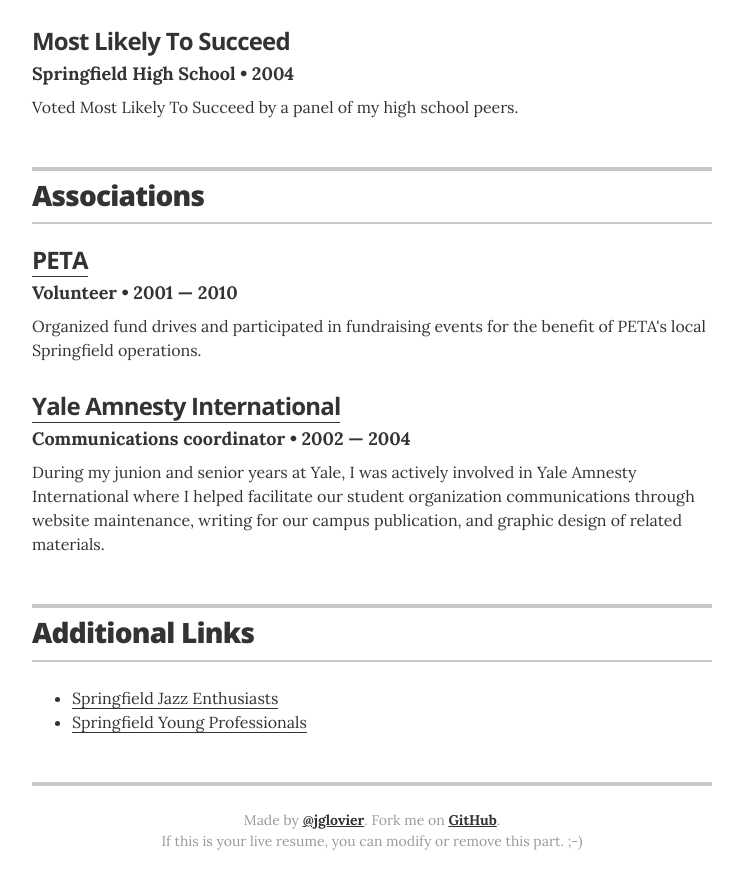
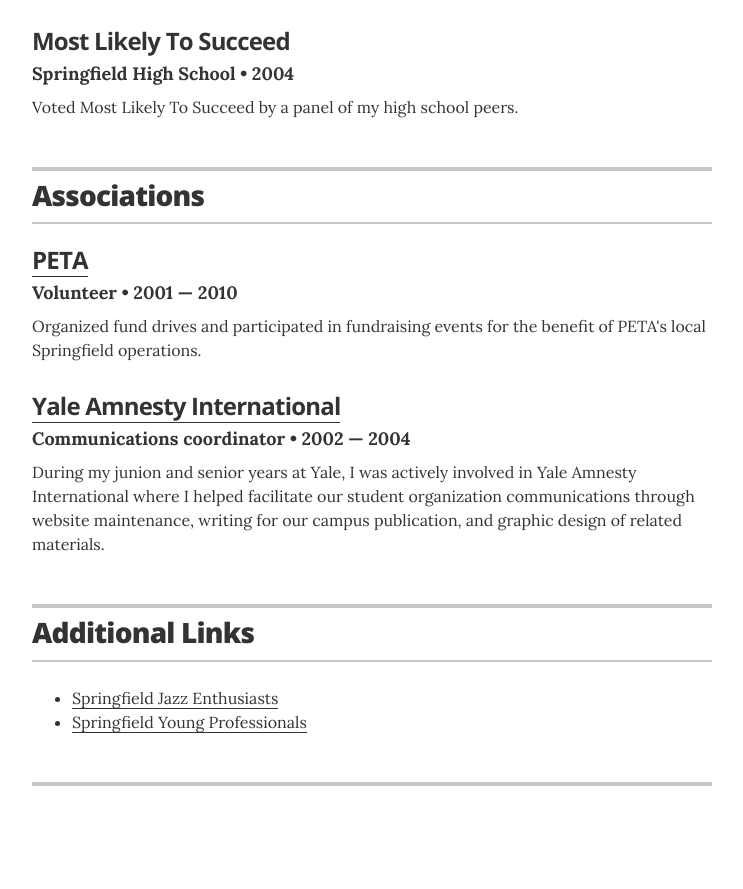
Before and after one commit to OceanicNomad/CV, a Jekyll site: the page built from index.html, in a window 1280 px wide and 900 px high, scrolled down 2650 px. Shown: the top 889 px of the window, without its empty margins (268-1011 px from the left). Built offline with Jekyll 4.4.1, drawn with Linux system fonts in a browser that asks for light colours; after the commit the page ends 3508 px from its top, so only the background shows below that.

Commit message:
Update resume.html

```diff
--- a/_layouts/resume.html
+++ b/_layouts/resume.html
@@ -232,8 +232,7 @@
       {% endif %}
 
       <footer class="page-footer">
-        <p class="footer-line">Made by <a href="http://twitter.com/jglovier">@jglovier</a>. Fork me on <a href="https://github.com/jglovier/resume-template">GitHub</a>.</p>
-        <p class="footer-line">If this is your live resume, you can modify or remove this part. ;-)</p>
+        <p class="footer-line"></p>
       </footer>
 
     </div>
```
